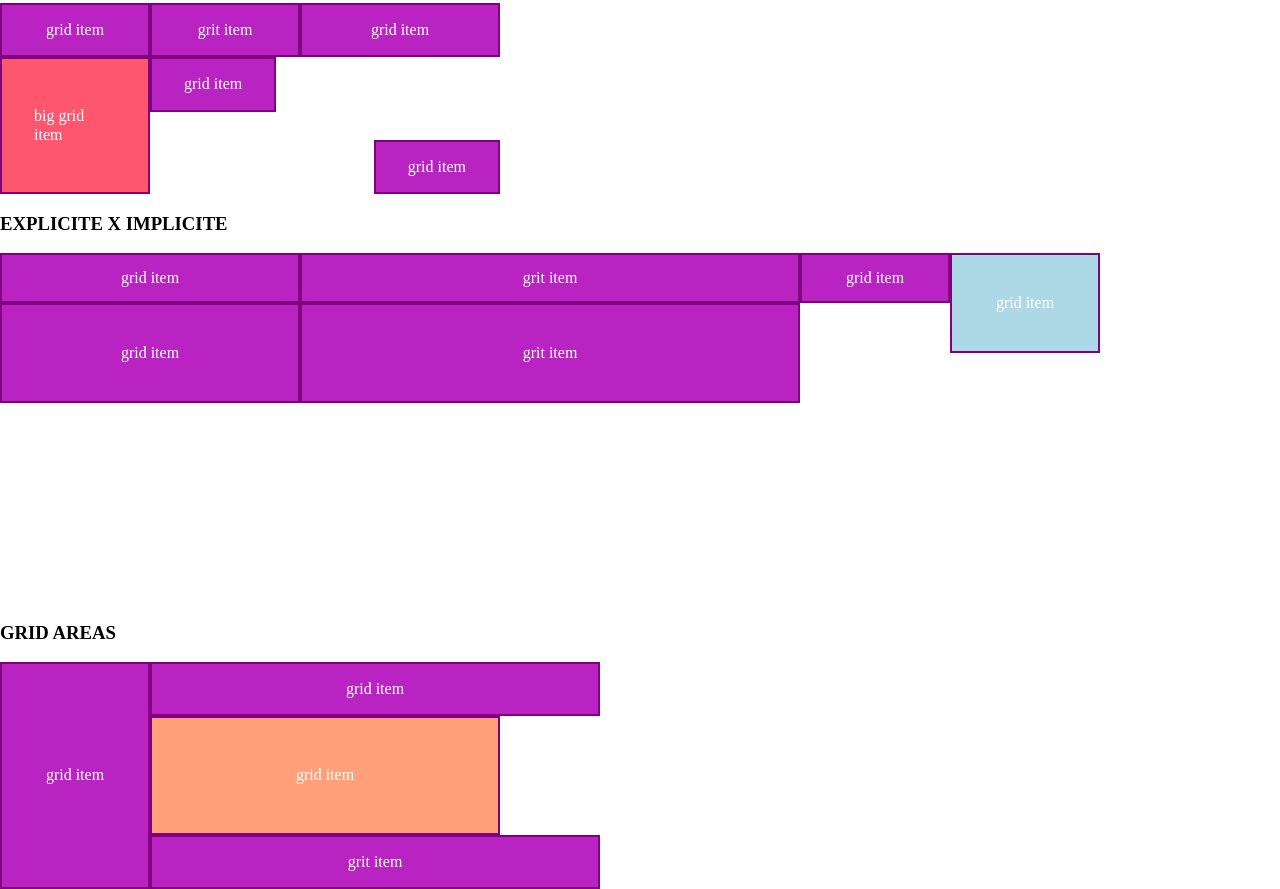
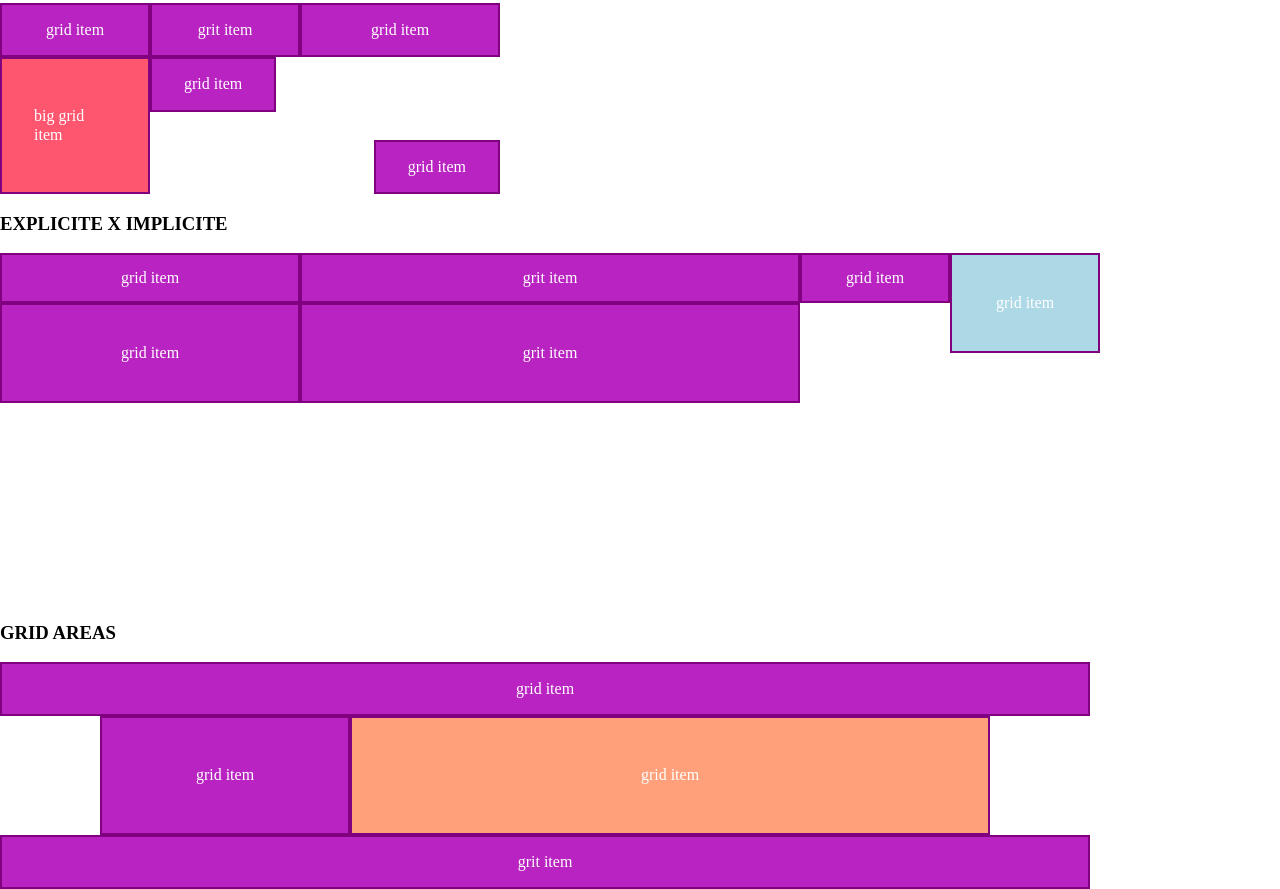
Before and after one commit to PetrValenta92/css-grid, a website built with Vite: page index.html in a window 1280 px wide. Shown: the part 838-1727 px from the top of the page. Built offline with nearby package versions, Linux system fonts and the light colour scheme.

Commit message:
Add minmax()

```diff
--- a/css/style.css
+++ b/css/style.css
@@ -19,6 +19,12 @@
   grid-gap: row / column;
   grid-gap: 1rem / 2rem;
   */
+
+  /* minmax()
+  Setting a min-width and max-width to template columns and rows
+  minmax(100px , 300px) / minmax(3em, 10em) / minmax(200px, 50%) / ...
+  If min is biger than max, grid will ignore it and use it as max value
+   */
 
 }
 
@@ -51,6 +57,8 @@
   grid-row: 1 / 3;
   */
 }
+
+
 
 /* GRID ITEMS CAN OVERLAP EACH OTHER IF IT'S EXPLICITELY TOLD*/
 
@@ -90,6 +98,8 @@
   justify-self: end;
 }
 
+
+
 /* EXPLICITE X IMPLICITE */
 
 .grid-expl-impl {
@@ -111,8 +121,9 @@
   background-color: lightblue;
   padding: 3rem 2rem;
   grid-column: 4/5; /* this is implicite*/
+}
 
-}
+
 
 /* GRID AREAS */
 
@@ -130,12 +141,11 @@
 
 @media (width > 600px) {
   .grid-area {
-    grid-template-columns: 150px 350px 100px;
+    grid-template-columns: 100px minmax(150px, 250px) minmax(250px, 50%) 100px;
     grid-template-areas:
-      "sidebar header header"
-      "sidebar content ....."
-      "sidebar content ....."
-      "sidebar footer footer";
+      "header header header header"
+      "...... sidebar content ...."
+      "footer footer footer footer";
   }
 }
 
```
